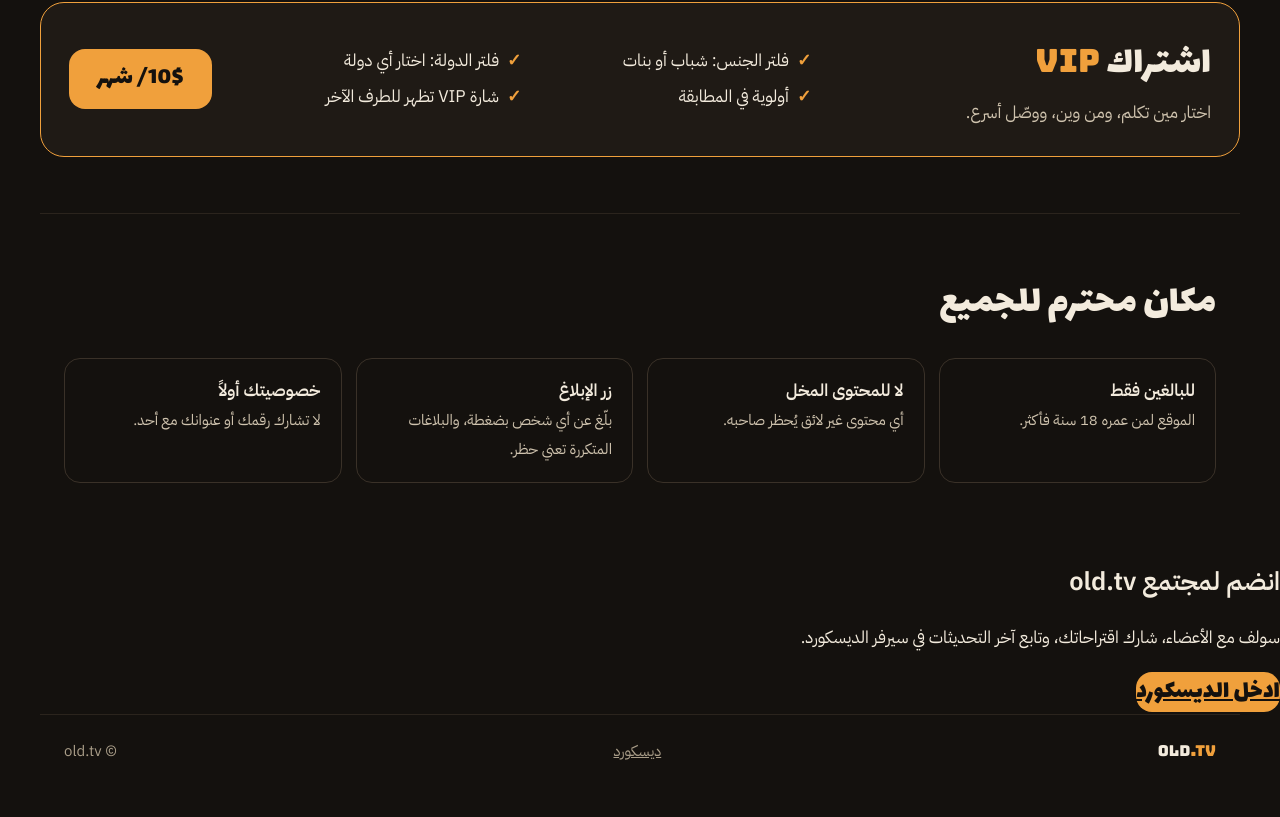
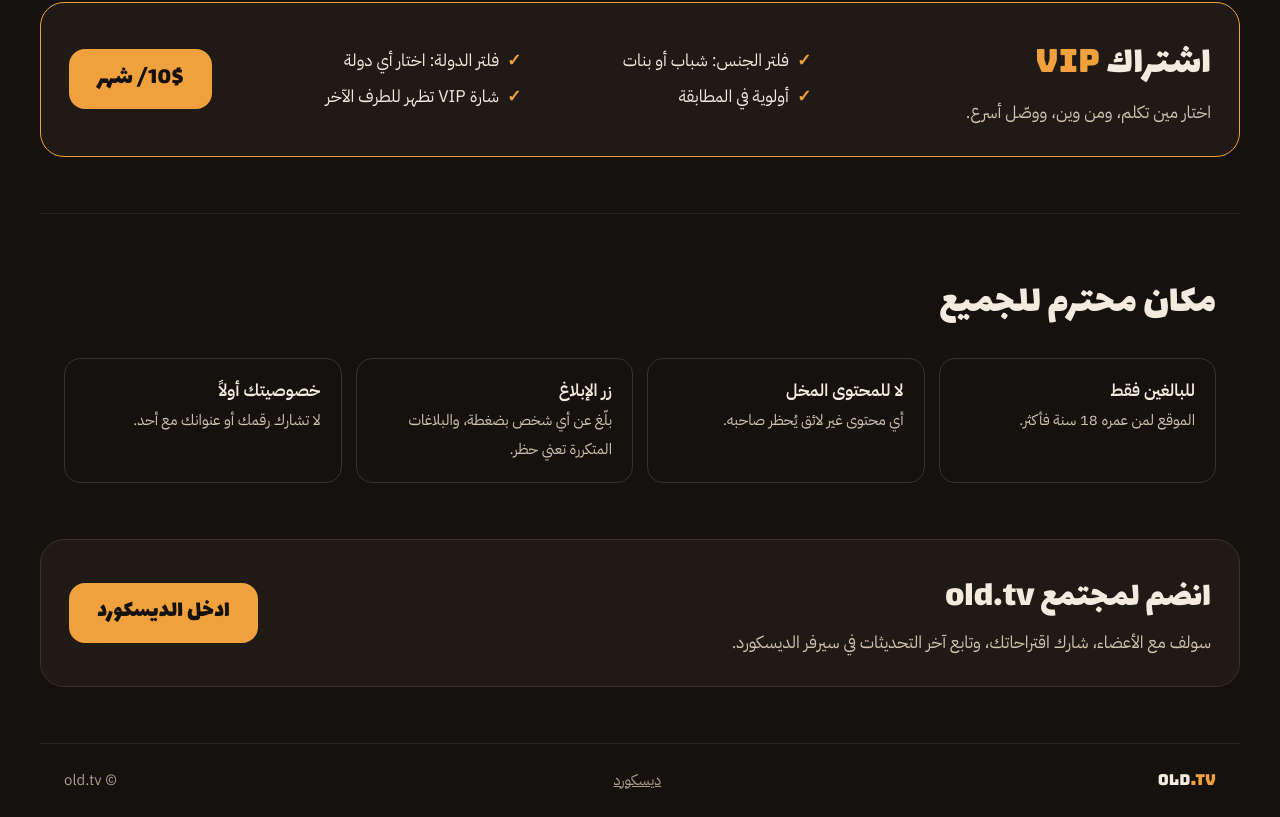
Before and after one commit to ssbtotss-netizen/oldtv, a website: page oldtv/public/index.html in a window 1280 px wide. Shown: the part 959-1776 px from the top of the page. Before the commit the page ends 1748 px from the top, so only its background shows below. Drawn offline with nearby package versions, Linux system fonts and the light colour scheme; no server answers.

Commit message:
Add files via upload

```diff
--- a/oldtv/public/index.html
+++ b/oldtv/public/index.html
@@ -18,7 +18,7 @@
   </a>
   <div class="top-right">
     <span class="pill"><i class="dot"></i><span id="online">—</span> متصل</span>
-    <a href="https://discord.gg/olld" class="discord-link" target="_blank" rel="noopener noreferrer" aria-label="انضم لسيرفر الديسكورد">
+    <a href="https://discord.gg/oldd" class="discord-link" target="_blank" rel="noopener noreferrer" aria-label="انضم لسيرفر الديسكورد">
       <svg width="20" height="20" viewBox="0 0 24 24" fill="none" stroke="currentColor" stroke-width="1.8" stroke-linecap="round" stroke-linejoin="round" aria-hidden="true"><path d="M21 12a8 8 0 0 1-11.6 7.1L4 20l1-4.6A8 8 0 1 1 21 12z"/><circle cx="9" cy="12" r="1"/><circle cx="15" cy="12" r="1"/></svg>
       <span>ديسكورد</span>
     </a>
@@ -92,9 +92,9 @@
       <h2>انضم لمجتمع old.tv</h2>
       <p>سولف مع الأعضاء، شارك اقتراحاتك، وتابع آخر التحديثات في سيرفر الديسكورد.</p>
     </div>
-    <a href="https://discord.gg/olld" class="btn-primary discord-cta" target="_blank" rel="noopener noreferrer">ادخل الديسكورد</a>
+    <a href="https://discord.gg/oldd" class="btn-primary discord-cta" target="_blank" rel="noopener noreferrer">ادخل الديسكورد</a>
   </section>
-  <footer class="foot"><span dir="ltr" class="logo-sm">old<b>.tv</b></span><a href="https://discord.gg/olld" target="_blank" rel="noopener noreferrer" style="color:#A99D88">ديسكورد</a><span>© old.tv</span></footer>
+  <footer class="foot"><span dir="ltr" class="logo-sm">old<b>.tv</b></span><a href="https://discord.gg/oldd" target="_blank" rel="noopener noreferrer" style="color:#A99D88">ديسكورد</a><span>© old.tv</span></footer>
 </main>
 
 <!-- ============ شاشة الدردشة ============ -->
--- a/oldtv/public/style.css
+++ b/oldtv/public/style.css
@@ -108,3 +108,13 @@ select:disabled{opacity:.55;cursor:pointer}
 .pay-card{background:#F3EBDD;color:#14110E;border-radius:22px;padding:20px}
 .muted{color:var(--muted)}
 @media (max-width:700px){.vip-promo{margin:0 16px 40px}}
+
+/* Discord */
+.discord-link{display:inline-flex;align-items:center;gap:8px;min-height:44px;padding:0 16px;border:1px solid var(--line);border-radius:999px;background:var(--surface);color:var(--text);text-decoration:none;font-weight:600}
+.discord-link:hover{color:var(--text);border-color:var(--accent)}
+.discord-box{max-width:1200px;margin:0 auto 56px;padding:28px;border:1px solid var(--line);border-radius:24px;background:var(--surface);display:flex;flex-wrap:wrap;align-items:center;justify-content:space-between;gap:20px}
+.discord-box h2{margin:0;font-family:'Lalezar',serif;font-weight:400;font-size:36px}
+.discord-box p{margin:0;color:var(--muted)}
+.discord-cta{display:inline-flex;align-items:center;justify-content:center;padding:0 28px;text-decoration:none;font-size:24px}
+.discord-cta:hover{color:var(--bg)}
+@media (max-width:700px){.discord-box{margin:0 16px 40px}.discord-link span{display:none}}
```
